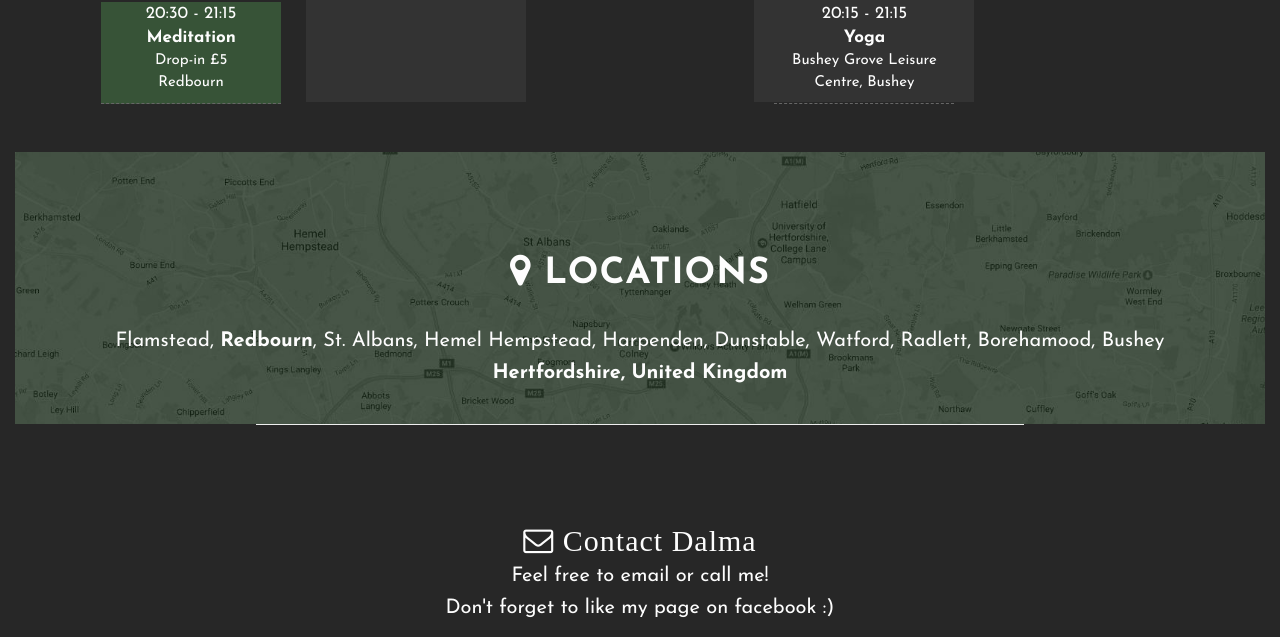
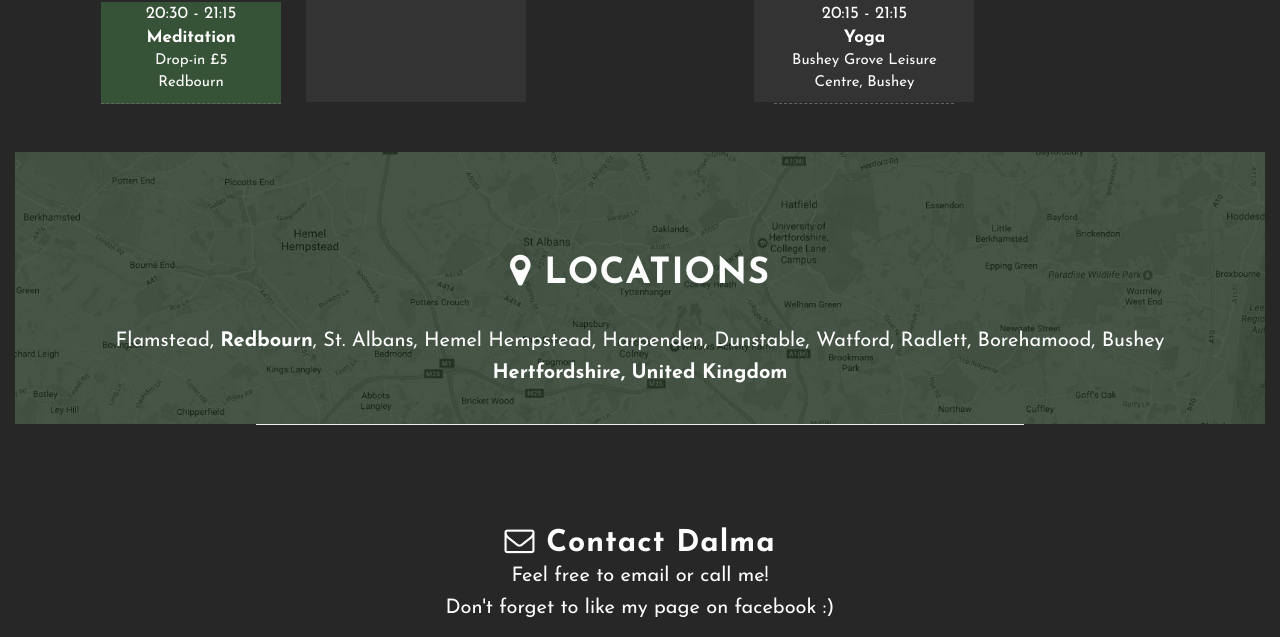
Before and after one commit to benka/dalma.yoga, a website: page index.html in a window 1280 px wide. Shown: the part 3576-4213 px from the top of the page. Drawn offline with nearby package versions, Linux system fonts and the light colour scheme; files that its build step writes are made by us from their sources.

Commit message:
fix </i> at contact

```diff
--- a/index.html
+++ b/index.html
@@ -297,7 +297,7 @@
     <section id="contact" class="container content-section text-center">
         <div class="row">
             <div class="col-lg-12 text-center">
-                <h2 class="heavy"><i class="fa fa-envelope-o"> Contact Dalma</i></h2>
+                <h2 class="heavy"><i class="fa fa-envelope-o"></i> Contact Dalma</h2>
             </div>
         </div>
         <div class="row">
```
